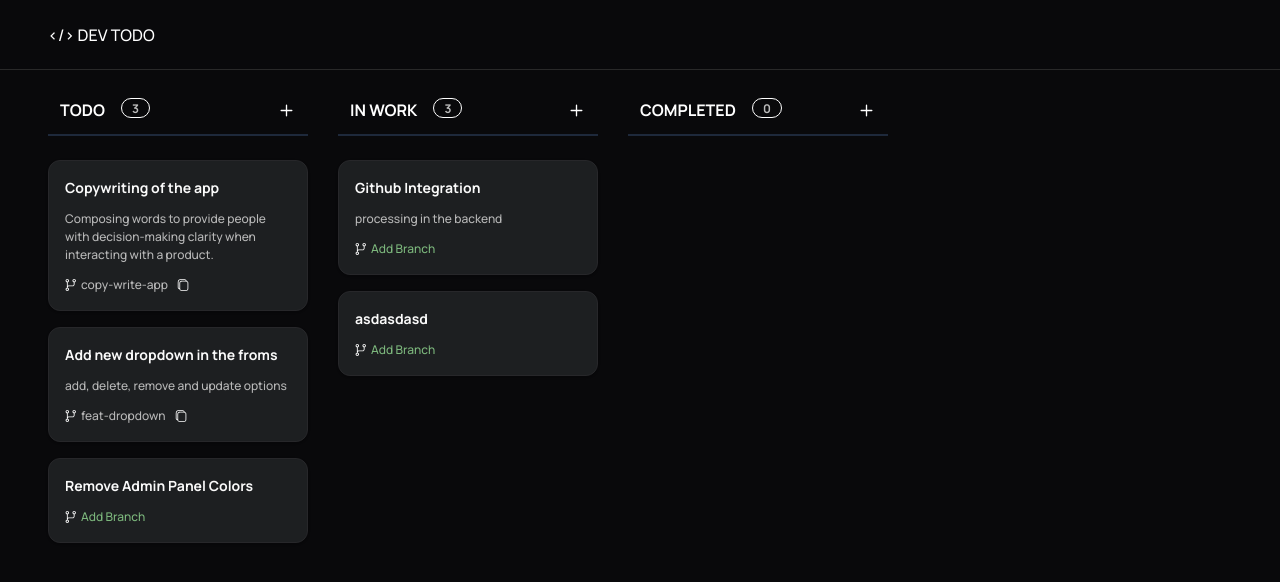
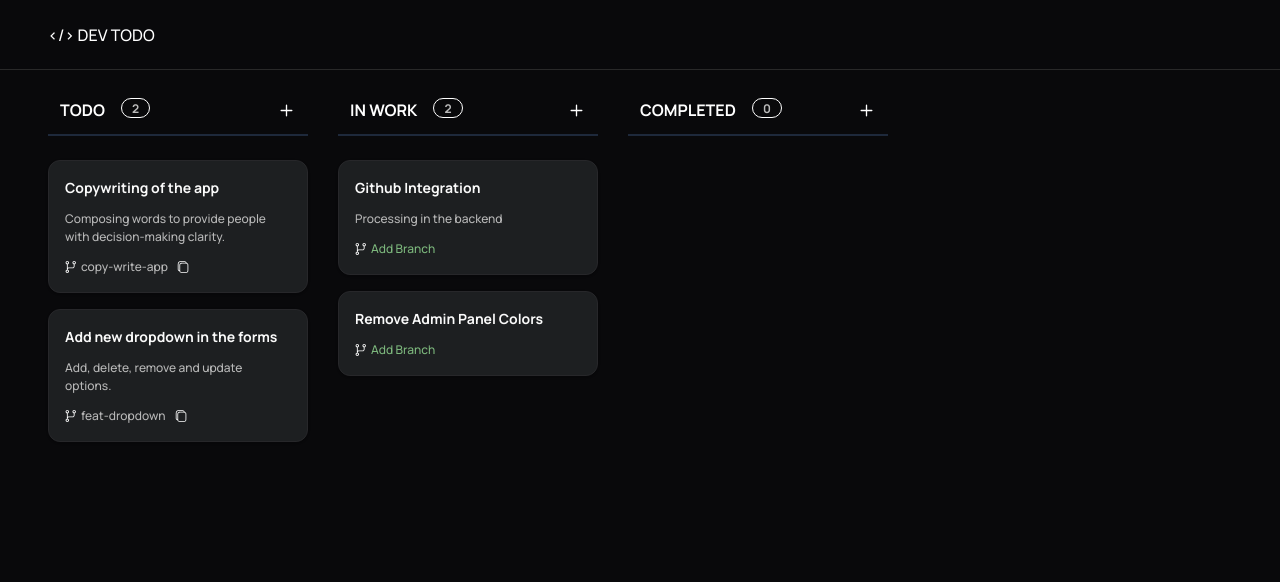
Before and after one commit to rishabhchand007/dev-todo-webapp, a Next.js app: page / in a window 1280 px wide. Shown: the top 582 px of the page. Built offline with nearby package versions, Linux system fonts and the light colour scheme.

Commit message:
few structure changes for performance

```diff
--- a/src/app/components/BoardColumn.tsx
+++ b/src/app/components/BoardColumn.tsx
@@ -1,26 +1,16 @@
 import React from "react";
-import TodoCard, { TodoItem } from "./TodoCard";
-import {
-  horizontalListSortingStrategy,
-  SortableContext,
-  useSortable,
-} from "@dnd-kit/sortable";
-import { UniqueIdentifier } from "@dnd-kit/core";
+import { SortableContext, useSortable } from "@dnd-kit/sortable";
 import { CSS } from "@dnd-kit/utilities";
 import { AddIcon } from "../icons";
-
-export interface Column {
-  title: string;
-  id: string;
-  itemList?: TodoItem[];
-  itemCount: number;
-}
+import { Column, Task } from "@/common/types";
+import TaskCard from "./TaskCard";
 
 interface BoardColumnProps {
   column: Column;
+  tasks: Record<string, Task>;
 }
 
-const BoardColumn = ({ column }: BoardColumnProps) => {
+const BoardColumn = ({ column, tasks }: BoardColumnProps) => {
   const {
     attributes,
     setNodeRef,
@@ -59,14 +49,14 @@ const BoardColumn = ({ column }: BoardColumnProps) => {
       </div>
 
       <div className="flex  flex-col gap-y-4">
-        <SortableContext items={column?.itemList?.map((item) => item.id) ?? []}>
-          {column?.itemList?.map((item) => (
-            <TodoCard
-              key={item.id}
-              id={item.id}
-              title={item.title}
-              description={item.description}
-              branchName={item.branchName}
+        <SortableContext items={Object.keys(column)}>
+          {column?.taskIds?.map((item) => (
+            <TaskCard
+              key={tasks[item].id}
+              id={tasks[item].id}
+              title={tasks[item].title}
+              description={tasks[item].description}
+              branchName={tasks[item].branchName}
             />
           ))}
         </SortableContext>
--- a/src/app/views/Board.tsx
+++ b/src/app/views/Board.tsx
@@ -21,8 +21,10 @@ import {
   SortableContext,
   sortableKeyboardCoordinates,
 } from "@dnd-kit/sortable";
-import TodoCard from "../components/TodoCard";
+import TodoCard from "../components/TaskCard";
 import { TouchSensor, MouseSensor } from "../utilities/dndSensors";
+import { BoardState } from "@/common/types";
+import TaskCard from "../components/TaskCard";
 const arr = [
   {
     id: "container-1",
@@ -69,6 +71,65 @@ const arr = [
   { id: "container-3", title: "COMPLETED", itemList: [], itemCount: 0 },
 ];
 
+const boardState: BoardState = {
+  columns: {
+    column1: {
+      id: "column1",
+      title: "TODO",
+      taskIds: ["task1", "task2"],
+      order: 1,
+      itemCount: 2,
+    },
+    column2: {
+      id: "column2",
+      title: "IN WORK",
+      taskIds: ["task3", "task4"],
+      order: 2,
+      itemCount: 2,
+    },
+    column3: {
+      id: "column3",
+      title: "COMPLETED",
+      taskIds: [],
+      order: 3,
+      itemCount: 0,
+    },
+  },
+  tasks: {
+    task1: {
+      id: "task1",
+      columnId: "column1",
+      title: "Copywriting of the app",
+      description:
+        "Composing words to provide people with decision-making clarity.",
+      branchName: "copy-write-app",
+      order: 1,
+    },
+    task2: {
+      id: "task2",
+      columnId: "column1",
+      title: "Add new dropdown in the forms",
+      description: "Add, delete, remove and update options.",
+      branchName: "feat-dropdown",
+      order: 2,
+    },
+    task3: {
+      id: "task3",
+      columnId: "column2",
+      title: "Github Integration",
+      description: "Processing in the backend",
+      order: 1,
+    },
+    task4: {
+      id: "task4",
+      columnId: "column2",
+      title: "Remove Admin Panel Colors",
+      description: "",
+      order: 2,
+    },
+  },
+};
+
 const dropAnimation: DropAnimation = {
   sideEffects: defaultDropAnimationSideEffects({
     styles: {
@@ -79,33 +140,27 @@ const dropAnimation: DropAnimation = {
   }),
 };
 const Board = () => {
-  const [containers, setContainers] = useState<Column[]>(arr);
+  const [columns, setColumns] = useState<Column[]>(arr);
   const [activeId, setActiveId] = useState<UniqueIdentifier | null>(null);
-  const [currentContainerId, setCurrentContainerId] =
-    useState<UniqueIdentifier>();
-  const [containerName, setContainerName] = useState("");
-  const [itemName, setItemName] = useState("");
-  const [showAddContainerModal, setShowAddContainerModal] = useState(false);
-  const [showAddItemModal, setShowAddItemModal] = useState(false);
 
   // Find the value of the items
   function findValueOfItems(id: UniqueIdentifier | undefined, type: string) {
     if (type === "container") {
-      return containers.find((item) => item.id === id);
+      return columns.find((item) => item.id === id);
     }
     if (type === "item") {
-      return containers.find((container) =>
+      return columns.find((container) =>
         container?.itemList?.find((item) => item.id === id)
       );
     }
   }
 
-  const findItemTitle = (id: UniqueIdentifier | undefined) => {
+  const findItem = (id: UniqueIdentifier | undefined) => {
     const container = findValueOfItems(id, "item");
-    if (!container) return "";
+    if (!container) return undefined;
     const item = container?.itemList?.find((item) => item.id === id);
-    if (!item) return "";
-    return item.title;
+    if (!item) return undefined;
+    return item;
   };
 
   const findContainer = (id: UniqueIdentifier | undefined) => {
@@ -153,10 +208,10 @@ const Board = () => {
       if (!activeContainer || !overContainer) return;
 
       // Find the index of the active and over container
-      const activeContainerIndex = containers.findIndex(
+      const activeContainerIndex = columns.findIndex(
         (container) => container.id === activeContainer.id
       );
-      const overContainerIndex = containers.findIndex(
+      const overContainerIndex = columns.findIndex(
         (container) => container.id === overContainer.id
       );
 
@@ -169,17 +224,17 @@ const Board = () => {
       );
       // In the same container
       if (activeContainerIndex === overContainerIndex) {
-        let newItems = [...containers];
+        let newItems = [...columns];
         newItems[activeContainerIndex].itemList = arrayMove(
           newItems[activeContainerIndex].itemList,
           activeitemIndex,
           overitemIndex
         );
 
-        setContainers(newItems);
+        setColumns(newItems);
       } else {
-        // In different containers
-        let newItems = [...containers];
+        // In different columns
+        let newItems = [...columns];
         const [removeditem] = newItems?.[
           activeContainerIndex
         ]?.itemList?.splice(activeitemIndex, 1);
@@ -188,7 +243,7 @@ const Board = () => {
           0,
           removeditem
         );
-        setContainers(newItems);
+        setColumns(newItems);
       }
     }
 
@@ -208,10 +263,10 @@ const Board = () => {
       if (!activeContainer || !overContainer) return;
 
       // Find the index of the active and over container
-      const activeContainerIndex = containers.findIndex(
+      const activeContainerIndex = columns.findIndex(
         (container) => container.id === activeContainer.id
       );
-      const overContainerIndex = containers.findIndex(
+      const overContainerIndex = columns.findIndex(
         (container) => container.id === overContainer.id
       );
 
@@ -221,13 +276,13 @@ const Board = () => {
       );
 
       // Remove the active item from the active container and add it to the over container
-      let newItems = [...containers];
+      let newItems = [...columns];
       const [removeditem] = newItems[activeContainerIndex].itemList?.splice(
         activeitemIndex,
         1
       );
       newItems[overContainerIndex].itemList?.push(removeditem);
-      setContainers(newItems);
+      setColumns(newItems);
     }
   };
   const handleDragEnd = (event: DragEndEvent) => {
@@ -242,16 +297,16 @@ const Board = () => {
       active.id !== over.id
     ) {
       // Find the index of the active and over container
-      const activeContainerIndex = containers.findIndex(
+      const activeContainerIndex = columns.findIndex(
         (container) => container.id === active.id
       );
-      const overContainerIndex = containers.findIndex(
+      const overContainerIndex = columns.findIndex(
         (container) => container.id === over.id
       );
       // Swap the active and over container
-      let newItems = [...containers];
+      let newItems = [...columns];
       newItems = arrayMove(newItems, activeContainerIndex, overContainerIndex);
-      setContainers(newItems);
+      setColumns(newItems);
     }
 
     // Handling item Sorting
@@ -269,10 +324,10 @@ const Board = () => {
       // If the active or over container is not found, return
       if (!activeContainer || !overContainer) return;
       // Find the index of the active and over container
-      const activeContainerIndex = containers.findIndex(
+      const activeContainerIndex = columns.findIndex(
         (container) => container.id === activeContainer.id
       );
-      const overContainerIndex = containers.findIndex(
+      const overContainerIndex = columns.findIndex(
         (container) => container.id === overContainer.id
       );
       // Find the index of the active and over item
@@ -285,16 +340,16 @@ const Board = () => {
 
       // In the same container
       if (activeContainerIndex === overContainerIndex) {
-        let newItems = [...containers];
+        let newItems = [...columns];
         newItems[activeContainerIndex].itemList = arrayMove(
           newItems?.[activeContainerIndex]?.itemList,
           activeitemIndex,
           overitemIndex
         );
-        setContainers(newItems);
+        setColumns(newItems);
       } else {
-        // In different containers
-        let newItems = [...containers];
+        // In different columns
+        let newItems = [...columns];
         const [removeditem] = newItems[activeContainerIndex].itemList.splice(
           activeitemIndex,
           1
@@ -304,7 +359,7 @@ const Board = () => {
           0,
           removeditem
         );
-        setContainers(newItems);
+        setColumns(newItems);
       }
     }
     // Handling item dropping into Container
@@ -322,10 +377,10 @@ const Board = () => {
       // If the active or over container is not found, return
       if (!activeContainer || !overContainer) return;
       // Find the index of the active and over container
-      const activeContainerIndex = containers.findIndex(
+      const activeContainerIndex = columns.findIndex(
         (container) => container.id === activeContainer.id
       );
-      const overContainerIndex = containers.findIndex(
+      const overContainerIndex = columns.findIndex(
         (container) => container.id === overContainer.id
       );
       // Find the index of the active and over item
@@ -333,13 +388,13 @@ const Board = () => {
         (item) => item.id === active.id
       );
 
-      let newItems = [...containers];
+      let newItems = [...columns];
       const [removeditem] = newItems[activeContainerIndex].itemList.splice(
         activeitemIndex,
         1
       );
       newItems[overContainerIndex].itemList.push(removeditem);
-      setContainers(newItems);
+      setColumns(newItems);
     }
     setActiveId(null);
   };
@@ -353,20 +408,29 @@ const Board = () => {
         onDragStart={handleDragStart}
         onDragMove={handleDragMove}
       >
-        <SortableContext items={containers.map((i) => i.id)}>
-          {containers?.map((column) => (
-            <BoardColumn key={column.id} column={column} />
+        <SortableContext items={Object.keys(boardState?.columns)}>
+          {Object.values(boardState?.columns)?.map((column) => (
+            <BoardColumn
+              key={column.id}
+              column={column}
+              tasks={boardState?.tasks}
+            />
           ))}
         </SortableContext>
 
-        <DragOverlay adjustScale={false} dropAnimation={dropAnimation}>
+        {/* <DragOverlay adjustScale={false} dropAnimation={dropAnimation}>
           {activeId && activeId.toString().includes("item") && (
-            <TodoCard id={activeId} title={findItemTitle(activeId)} />
+            <TaskCard
+              id={activeId}
+              title={findItem(activeId).title}
+              description={findItem(activeId)?.description}
+              branchName={findItem(activeId)?.branchName}
+            />
           )}
           {activeId && activeId.toString().includes("container") && (
             <BoardColumn column={findContainer(activeId)} />
           )}
-        </DragOverlay>
+        </DragOverlay> */}
       </DndContext>
     </div>
   );
--- /dev/null
+++ b/src/common/types.ts
@@ -0,0 +1,21 @@
+export interface Column {
+  id: string;
+  title: string;
+  taskIds: string[];
+  order: number;
+  itemCount: number;
+}
+
+export interface Task {
+  id: string;
+  columnId: string;
+  title: string;
+  description: string;
+  branchName?: string;
+  order: number;
+}
+
+export interface BoardState {
+  columns: Record<string, Column>;
+  tasks: Record<string, Task>;
+}
```
Also changed, not shown: src/app/components/TaskCard.tsx (renamed from src/app/components/TodoCard.tsx, +3 -9 lines).
